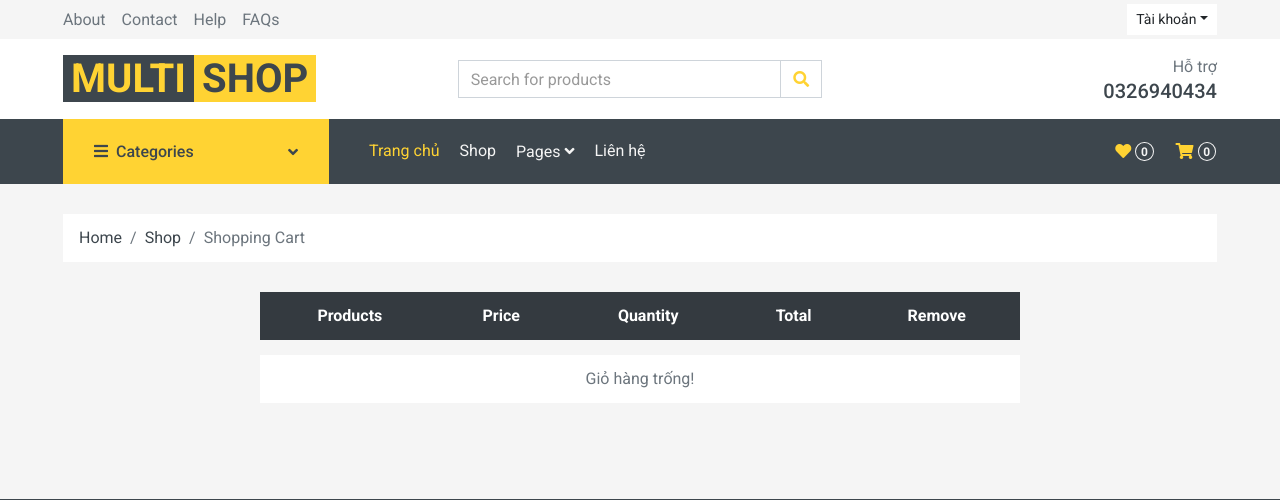
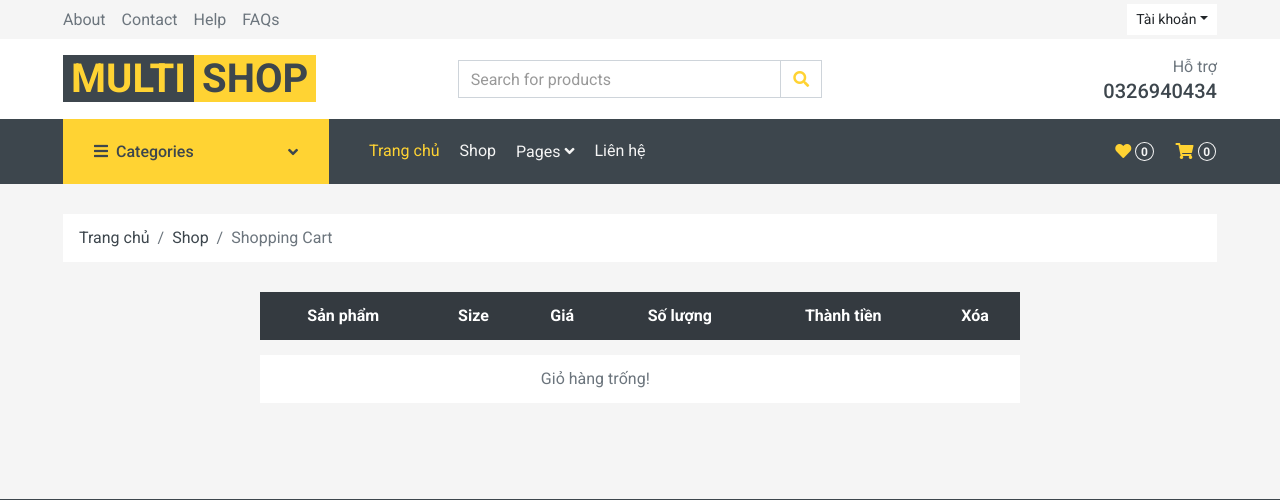
Before and after one commit to KevinHuynh101/shopClothing, a PHP site: template app/views/user/cart.php in a window 1280 px wide. Shown: the top 500 px of the page. Run offline with PHP 8.4, Linux system fonts and the light colour scheme; the template is opened without the code that fills it, so the values that code supplies are empty; some libraries are stand-ins or nearby versions.

Commit message:
cart total

```diff
--- a/app/views/user/cart.php
+++ b/app/views/user/cart.php
@@ -6,7 +6,7 @@ include_once 'app/views/user/header.php';
         <div class="row px-xl-5">
             <div class="col-12">
                 <nav class="breadcrumb bg-light mb-30">
-                    <a class="breadcrumb-item text-dark" href="#">Home</a>
+                    <a class="breadcrumb-item text-dark" href="#">Trang chủ</a>
                     <a class="breadcrumb-item text-dark" href="#">Shop</a>
                     <span class="breadcrumb-item active">Shopping Cart</span>
                 </nav>
@@ -23,11 +23,12 @@ include_once 'app/views/user/header.php';
                 <table class="table table-light table-borderless table-hover text-center mb-0">
                     <thead class="thead-dark">
                         <tr>
-                            <th>Products</th>
-                            <th>Price</th>
-                            <th>Quantity</th>
-                            <th>Total</th>
-                            <th>Remove</th>
+                            <th>Sản phẩm</th>
+                            <th>Size</th>
+                            <th>Giá</th>
+                            <th>Số lượng</th>
+                            <th>Thành tiền</th>
+                            <th>Xóa</th>
                         </tr>
                     </thead>
                     <tbody class="align-middle">
@@ -46,6 +47,7 @@ include_once 'app/views/user/header.php';
                                         $discountedPrice = $item->price - ($item->price * $item->discount / 100);
                                         $total = $discountedPrice * $item->quantity;
                                     ?>
+                                    <td class="align-middle"><?=  $item->size   ?></td>
                                     <td class="align-middle"><?=  $discountedPrice   ?></td>
                                     <td class="align-middle">
                                         <form method="post" action="/shopclothing/cart/updateQuality/<?= $item->id ?>">
```
Also changed, not shown: app/controllers/CartController.php (+5 -3 lines), app/views/user/detail.php (+42 -11 lines), app/views/user/order.php (added).
